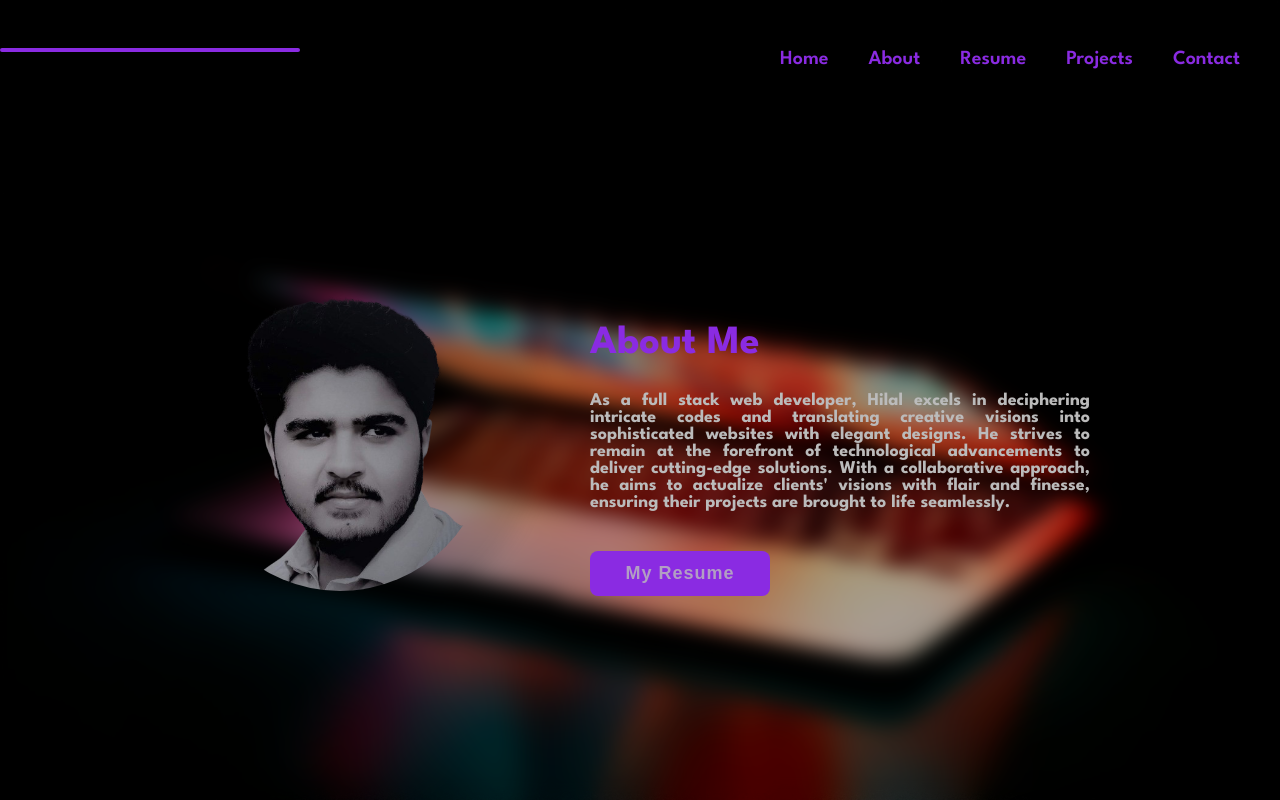
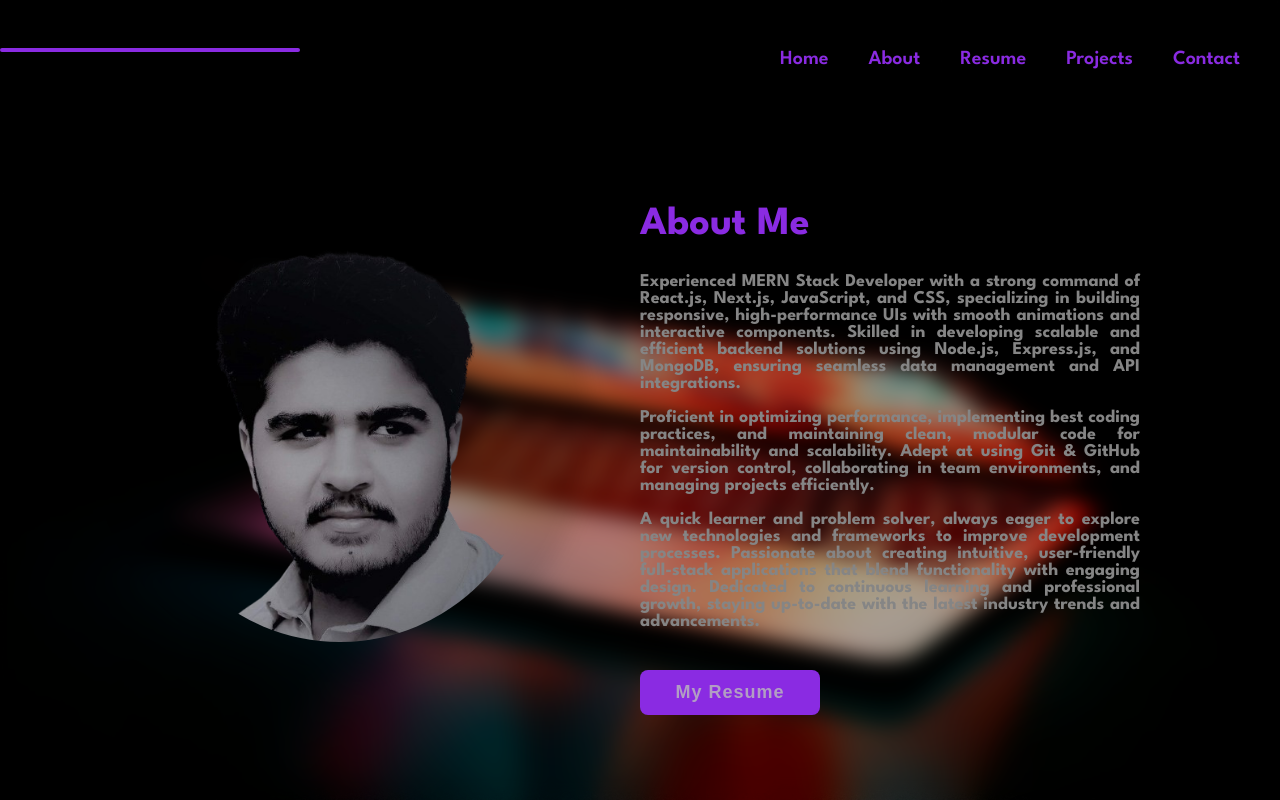
Before and after one commit to HilalAyaz/HilalAyaz-Portfolio, a React (Create React App) app: page /about in a window 1280 px wide. Shown: the top 800 px of the page. Built offline with nearby package versions, Linux system fonts and the light colour scheme.

Commit message:
Updated CV, optimised SEO, Minor changes

```diff
--- a/public/index.html
+++ b/public/index.html
@@ -5,15 +5,40 @@
     <link rel="shortcut icon" href="favicon.ico" type="image/x-icon">
     <meta name="viewport" content="width=device-width, initial-scale=1" />
     <meta name="theme-color" content="#000000" />
-    <meta name="description" content="Hilal Ayaz Portfolio" />
-    <meta
-      name="keywords"
-      content="full stack developer, MERN stack developer, MongoDB developer, Express.js developer, React.js developer, Node.js developer, web development, backend developer, frontend developer, Mongoose, Redux, HTML5 development, React, Material, CSS, JavaScript, tailwindcss development, Bootstrap themes"
-    />
+
+
+    <meta name="keywords" content="MERN Stack Developer, Full Stack Web Developer, React.js Developer, Next.js Developer, JavaScript Developer, Node.js Developer, Express.js Developer, MongoDB Developer, Web Developer, Frontend Developer, Backend Developer, Hire a Web Developer, Freelance Developer Available, HTML5, CSS, Tailwind CSS, Bootstrap, Mongoose, Redux" />
+
+    <title>Hilal Ayaz | MERN Stack Developer | React.js Expert | Next.js Expert</title>
+
+    <meta name="description" content="Looking for a MERN Stack Developer? Specializing in React.js, Next.js, and Node.js, I build high-performance web applications. Let's create something amazing!" />
 
     <link rel="manifest" href="%PUBLIC_URL%/manifest.json" />
 
-    <title>Hilal Ayaz | Full Stack Developer</title>
+    <meta property="og:title" content="Hire Hilal Ayaz | MERN Stack Developer & React.js Expert" />
+    <meta property="og:description" content="Full Stack Developer skilled in React.js, Next.js, and Node.js. Available for freelance & full-time work. Check out my projects!" />
+    <meta property="og:url" content="https://hilalayaz-webdev.netlify.app" />
+    <meta property="og:type" content="website" />
+
+    <script type="application/ld+json">
+    {
+      "@context": "https://schema.org",
+      "@type": "Person",
+      "name": "Hilal Ayaz",
+      "jobTitle": "MERN Stack Developer",
+      "url": "https://hilalayaz-webdev.netlify.app",
+      "sameAs": [
+        "https://www.linkedin.com/in/itshilaal",
+        "https://github.com/HilalAyaz"
+      ],
+      "worksFor": {
+        "@type": "Organization",
+        "name": "Freelance | Open to Work"
+      },
+      "description": "MERN Stack Developer skilled in React.js, Node.js, and full-stack development. Open to freelance and full-time opportunities."
+    }
+    </script>
+
   </head>
   <body>
     <noscript>You need to enable JavaScript to run this app.</noscript>
--- a/src/assets/resume.json
+++ b/src/assets/resume.json
@@ -1,9 +1,9 @@
 {
   "name": "HILAL AYAZ",
-  "title": "Full Stack Web Developer",
+  "title": "MERN Stack Developer",
   "aboutMe": "I am also a dog lover 🐶, art lover 🎨, travel addict ✈️, and motorcycle enthusiast 🏍️",
   "contact": {
-    "email": "hilaalbusines@outlook.com",
+    "email": "hilaalbusiness@outlook.com",
     "linkedin": {
       "url": "https://www.linkedin.com/in/itshilaal",
       "username": "@itshilaal"
--- a/src/components/About.js
+++ b/src/components/About.js
@@ -24,13 +24,26 @@ const About = () => {
       >
         <h3>About Me</h3>
         <h5>
-          As a full stack web developer, Hilal excels in deciphering intricate
-          codes and translating creative visions into sophisticated websites
-          with elegant designs. He strives to remain at the forefront of
-          technological advancements to deliver cutting-edge solutions. With a
-          collaborative approach, he aims to actualize clients' visions with
-          flair and finesse, ensuring their projects are brought to life
-          seamlessly.
+          Experienced MERN Stack Developer with a strong command of React.js,
+          Next.js, JavaScript, and CSS, specializing in building responsive,
+          high-performance UIs with smooth animations and interactive
+          components. Skilled in developing scalable and efficient backend
+          solutions using Node.js, Express.js, and MongoDB, ensuring seamless
+          data management and API integrations.
+          <br/>
+          <br />
+          Proficient in optimizing performance, implementing best coding
+          practices, and maintaining clean, modular code for maintainability and
+          scalability. Adept at using Git & GitHub for version control,
+          collaborating in team environments, and managing projects efficiently.{' '}
+          <br />
+          <br />
+          A quick learner and problem solver, always eager to explore new
+          technologies and frameworks to improve development processes.
+          Passionate about creating intuitive, user-friendly full-stack
+          applications that blend functionality with engaging design. Dedicated
+          to continuous learning and professional growth, staying up-to-date
+          with the latest industry trends and advancements. <br />
         </h5>
         <Link to='/resume'>
           <motion.button
--- a/src/components/Home.js
+++ b/src/components/Home.js
@@ -11,7 +11,7 @@ import {
 
 import '../styles/Home.css'
 import { Link } from 'react-router-dom'
-import CV from '../assets/Hilal Ayaz- Frontend Devloper.pdf'
+import CV from '../assets/Hilal Ayaz- MERN Stack Developer.pdf'
 import resumeData from '../assets/resume.json'
 import TechStack from './tech-stack.js'
 
@@ -21,7 +21,7 @@ const Home = () => {
   const handleDownload = () => {
     const link = document.createElement('a')
     link.href = CV
-    link.download = 'Hilal Ayaz- Frontend Devloper.pdf'
+    link.download = 'Hilal Ayaz- MERN Stack Developer.pdf'
     document.body.appendChild(link)
     link.click()
     document.body.removeChild(link)
@@ -94,8 +94,6 @@ const Home = () => {
           <FaYoutube style={{ color: '#ff0000' }} />
         </a>
 
-
-
         <a
           href={contact.behance.url}
           target='_blank'
--- a/src/styles/About.css
+++ b/src/styles/About.css
@@ -23,7 +23,7 @@
 }
 
 .profile-image {
-    width: 300px;
+    width: 400px;
     height: auto;
     border-radius: 50%;
     box-shadow: 0 -10px 20px 50px rgba(0, 0, 0, 0.1);
@@ -50,7 +50,7 @@ h5 {
     text-align: justify;
     margin: 0;
     font-size: 18px;
-    color: rgba(187, 187, 187);
+    color: rgb(133, 133, 133);
 }
 
 button {
```
Also changed, not shown: 2 other files (tests, documents, lock files or other folders).
